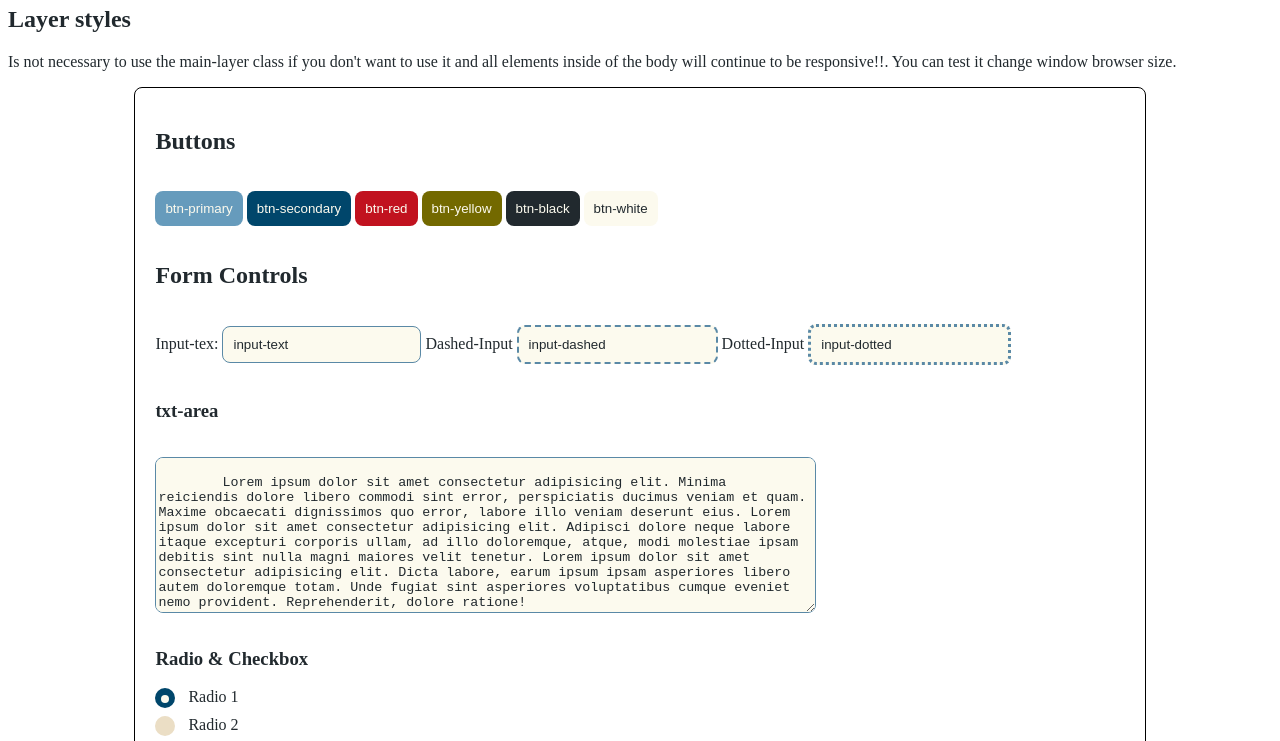
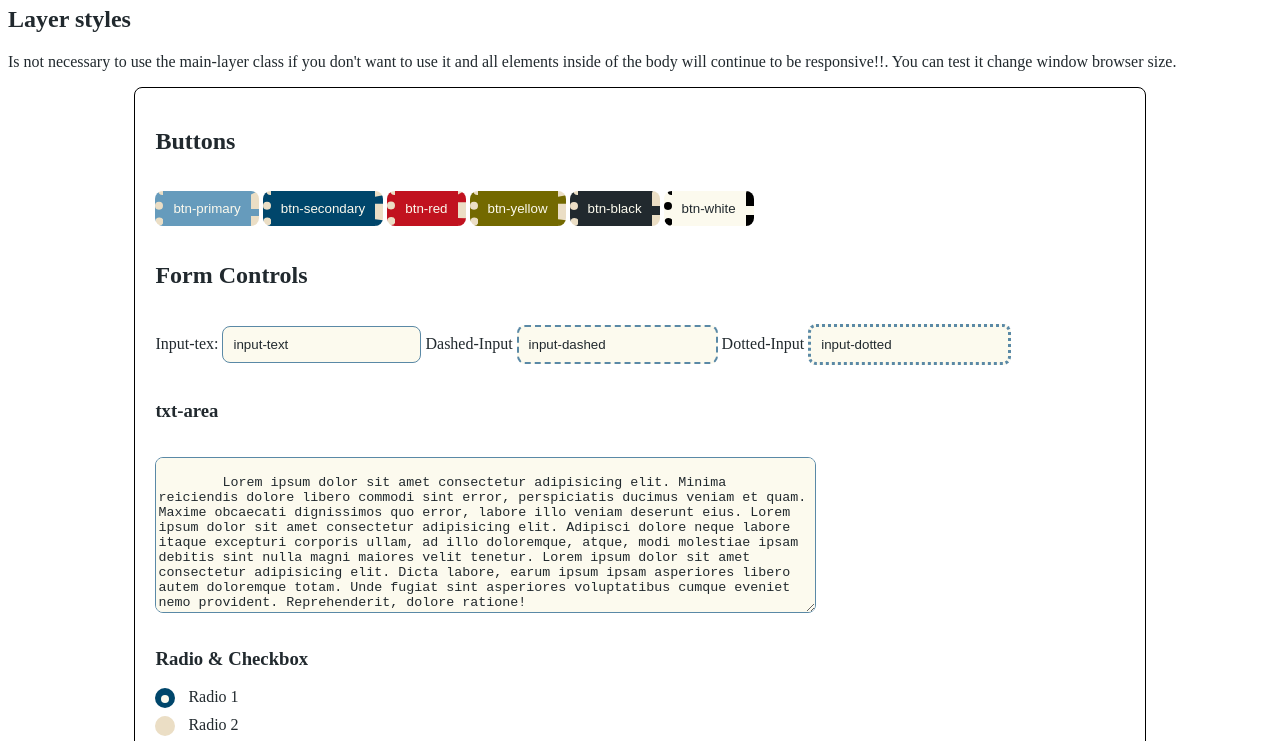
Before and after one commit to lokimenethill/SimpleCSSLibrary, a plain HTML site: page index.html in a window 1280 px wide. Shown: the part 46-787 px from the top of the page. Drawn offline with Linux system fonts and the light colour scheme.

Commit message:
adding-Customizable-buttons

```diff
--- a/mainSCL.css
+++ b/mainSCL.css
@@ -14,6 +14,11 @@
   --yellow-alt-color: #5C5400;
   --black-alt-color: #000000;
   --white-alt-color: #EBDEC5;
+  /* button custom style */
+  --btn-left-style: dotted;
+  --btn-right-style: dashed;
+  --btn-left-edge: 8px;
+  --btn-right-edge: 8px; /*<<- you can hide the border with 0px */
   /* controls variables */
   --padding-controls: 10px;
   --radius-controls: 8px;
@@ -55,6 +60,8 @@
   border: 1px;
   border-radius: var(--radius-controls);
   padding: var(--padding-controls);
+  border-left: var(--btn-left-edge) var(--btn-left-style) var(--white-alt-color);
+  border-right: var(--btn-right-edge) var(--btn-right-style) var(--white-alt-color);
 }
 .btn-secondary{
   background-color: var(--secondary-color);
@@ -62,6 +69,8 @@
   border: 1px;
   border-radius: var(--radius-controls);
   padding: var(--padding-controls);
+  border-left: var(--btn-left-edge) var(--btn-left-style) var(--white-alt-color);
+  border-right: var(--btn-right-edge) var(--btn-right-style) var(--white-alt-color);
 }
 .btn-red{
   background-color: var(--red-color);
@@ -69,6 +78,8 @@
   border: 1px;
   border-radius: var(--radius-controls);
   padding: var(--padding-controls);
+  border-left: var(--btn-left-edge) var(--btn-left-style) var(--white-alt-color);
+  border-right: var(--btn-right-edge) var(--btn-right-style) var(--white-alt-color);
 }
 .btn-yellow{
   background-color: var(--yellow-color);
@@ -76,6 +87,8 @@
   border: 1px;
   border-radius: var(--radius-controls);
   padding: var(--padding-controls);
+  border-left: var(--btn-left-edge) var(--btn-left-style) var(--white-alt-color);
+  border-right: var(--btn-right-edge) var(--btn-right-style) var(--white-alt-color);
 }
 .btn-black{
   background-color: var(--black-color);
@@ -83,6 +96,8 @@
   border: 1px;
   border-radius: var(--radius-controls);
   padding: var(--padding-controls);
+  border-left: var(--btn-left-edge) var(--btn-left-style) var(--white-alt-color);
+  border-right: var(--btn-right-edge) var(--btn-right-style) var(--white-alt-color);
 }
 .btn-white{
   background-color: var(--white-color);
@@ -90,6 +105,8 @@
   border: 1px;
   border-radius: var(--radius-controls);
   padding: var(--padding-controls);
+  border-left: var(--btn-left-edge) var(--btn-left-style) var(--black-alt-color);
+  border-right: var(--btn-right-edge) var(--btn-right-style) var(--black-alt-color);
 }
 
 .btn-primary:hover{
@@ -98,6 +115,8 @@
   border: 1px;
   border-radius: var(--radius-controls);
   padding: var(--padding-controls);
+  border-left: var(--btn-left-edge) var(--btn-left-style) var(--white-alt-color);
+  border-right: var(--btn-right-edge) var(--btn-right-style) var(--white-alt-color);
 }
 .btn-secondary:hover{
   background-color: var(--secondary-alt-color);
@@ -105,6 +124,8 @@
   border: 1px;
   border-radius: var(--radius-controls);
   padding: var(--padding-controls);
+  border-left: var(--btn-left-edge) var(--btn-left-style) var(--white-alt-color);
+  border-right: var(--btn-right-edge) var(--btn-right-style) var(--white-alt-color);
 }
 .btn-red:hover{
   background-color: var(--red-alt-color);
@@ -112,6 +133,8 @@
   border: 1px;
   border-radius: var(--radius-controls);
   padding: var(--padding-controls);
+  border-left: var(--btn-left-edge) var(--btn-left-style) var(--white-alt-color);
+  border-right: var(--btn-right-edge) var(--btn-right-style) var(--white-alt-color);
 }
 .btn-yellow:hover{
   background-color: var(--yellow-alt-color);
@@ -119,6 +142,8 @@
   border: 1px;
   border-radius: var(--radius-controls);
   padding: var(--padding-controls);
+  border-left: var(--btn-left-edge) var(--btn-left-style) var(--white-alt-color);
+  border-right: var(--btn-right-edge) var(--btn-right-style) var(--white-alt-color);
 }
 .btn-black:hover{
   background-color: var(--black-alt-color);
@@ -126,6 +151,8 @@
   border: 1px;
   border-radius: var(--radius-controls);
   padding: var(--padding-controls);
+  border-left: var(--btn-left-edge) var(--btn-left-style) var(--white-alt-color);
+  border-right: var(--btn-right-edge) var(--btn-right-style) var(--white-alt-color);
 }
 .btn-white:hover{
   background-color: var(--white-alt-color);
@@ -133,6 +160,8 @@
   border: 1px;
   border-radius: var(--radius-controls);
   padding: var(--padding-controls);
+  border-left: var(--btn-left-edge) var(--btn-left-style) var(--black-alt-color);
+  border-right: var(--btn-right-edge) var(--btn-right-style) var(--black-alt-color);
 }
 /* form controls */
 
```
